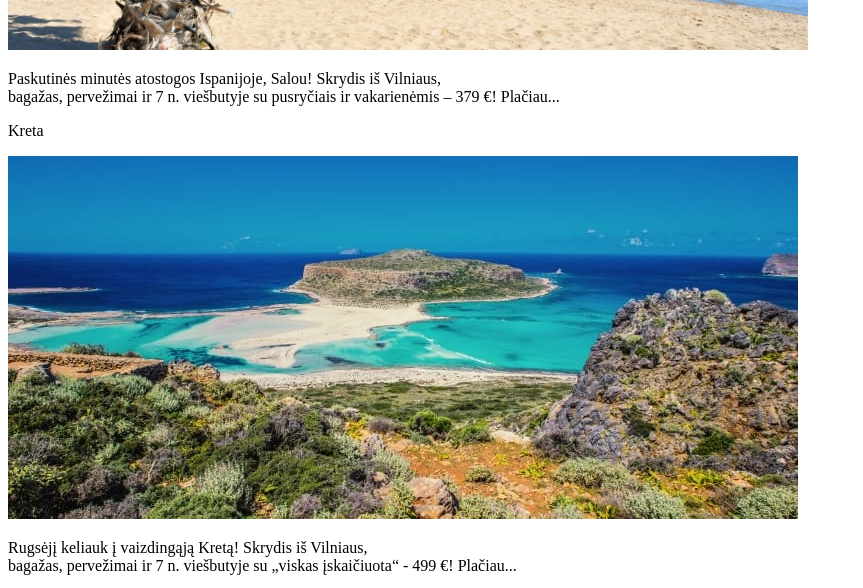
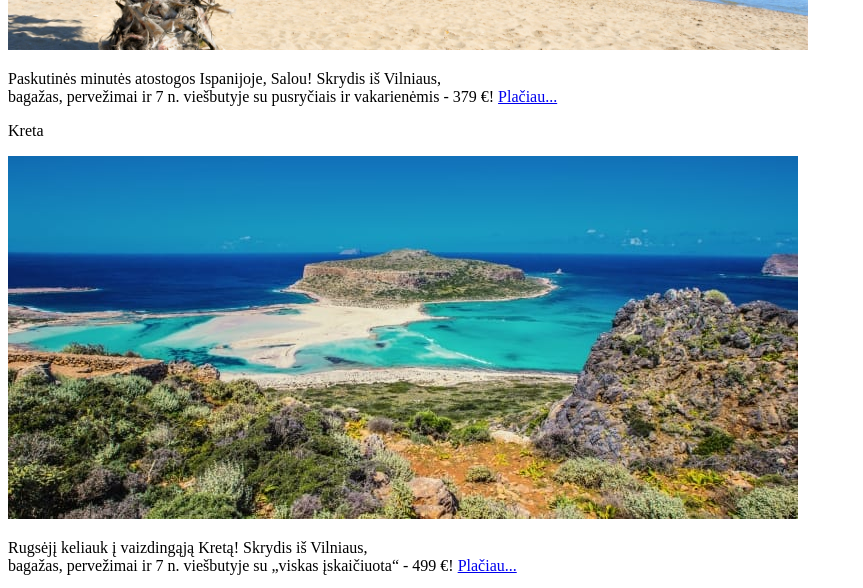
Before and after one commit to Palmis22/Uzduotis, a plain HTML site: page poilsines-keliones.html in a window 1280 px wide. Shown: the part 729-1317 px from the top of the page, without its empty margins (0-863 px from the left). Drawn offline with Linux system fonts and the light colour scheme.

Commit message:
first commit

```diff
--- a/poilsines-keliones.html
+++ b/poilsines-keliones.html
@@ -20,11 +20,12 @@
 </div>
 <p>Paskutinės minutės atostogos Ispanijoje, Salou! Skrydis iš Vilniaus,
     <br> bagažas, pervežimai ir 7 n. viešbutyje su pusryčiais ir
-     vakarienėmis – 379 €! Plačiau... </p>
+     vakarienėmis - 379 €!     <a href="https://www.novaturas.lt" target="_blank">Plačiau...</a> </p>
 <p>Kreta</p>
 <img src="./img/kreta-sala-prie-keturiu-juru-8043-790x363.jpg" alt="">
 <p>Rugsėjį keliauk į vaizdingąją Kretą! Skrydis iš Vilniaus,<br>
      bagažas, pervežimai ir 7 n. viešbutyje su „viskas įskaičiuota“
-     - 499 €! Plačiau... </p>
+     - 499 €!     <a href="https://www.novaturas.lt" target="_blank">Plačiau...</a> </p>
+
 </body>
 </html>
```
